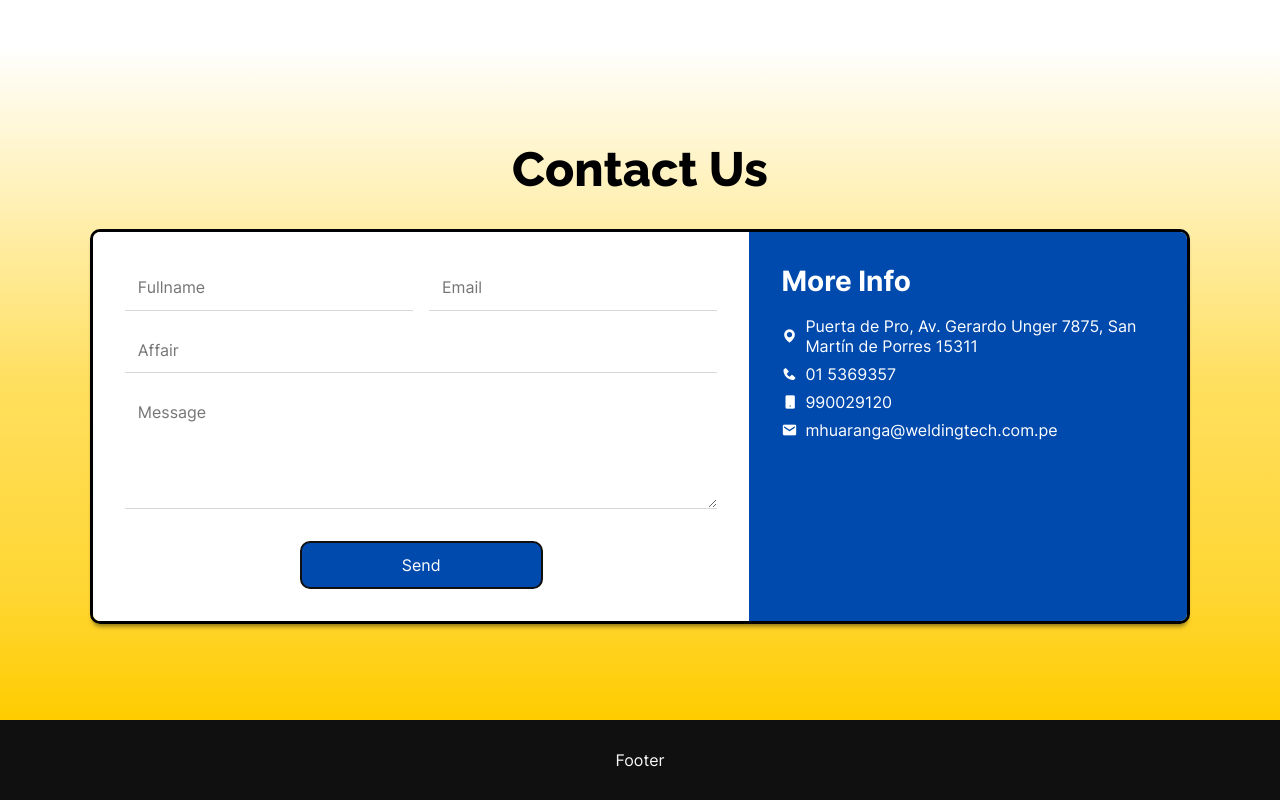
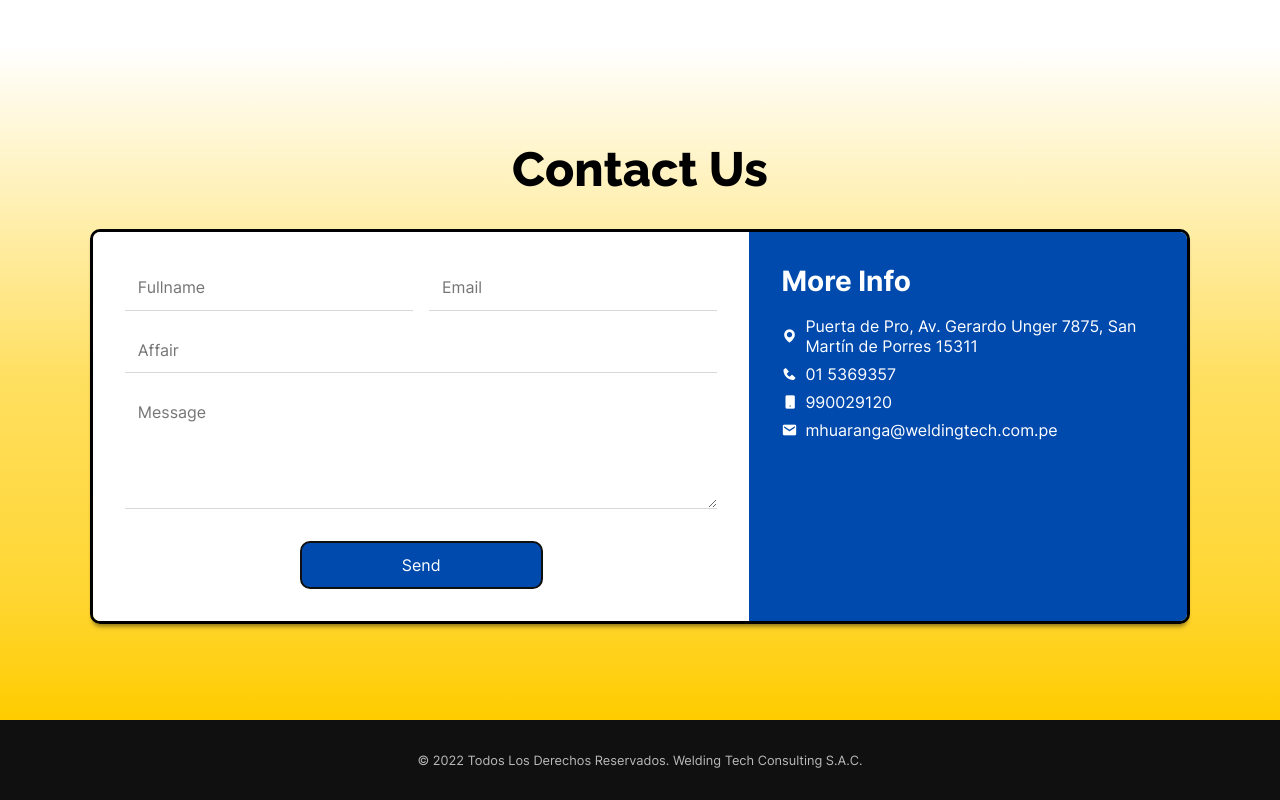
Before and after one commit to m4ujo/ndt-landing, a React (Vite) app: page / in a window 1280 px wide. Shown: the part 3270-4070 px from the top of the page. Built offline with nearby package versions, Linux system fonts and the light colour scheme.

Commit message:
Add footer section

```diff
--- a/src/components/Footer/Footer.jsx
+++ b/src/components/Footer/Footer.jsx
@@ -3,7 +3,7 @@ import './footer.scss'
 const Footer = () => {
   return (
     <div className='Footer'>
-      <p>Footer</p>
+      <p className='Footer-text'>© 2022 Todos Los Derechos Reservados. Welding Tech Consulting S.A.C.</p>
     </div>
   )
 }
--- a/src/components/Footer/footer.scss
+++ b/src/components/Footer/footer.scss
@@ -8,6 +8,7 @@
   align-items: center;
 
   & p {
-    color: var(--bg-secondary);
+    font-size: 0.8rem;
+    color: #b9b9b9;
   }
 }
```
